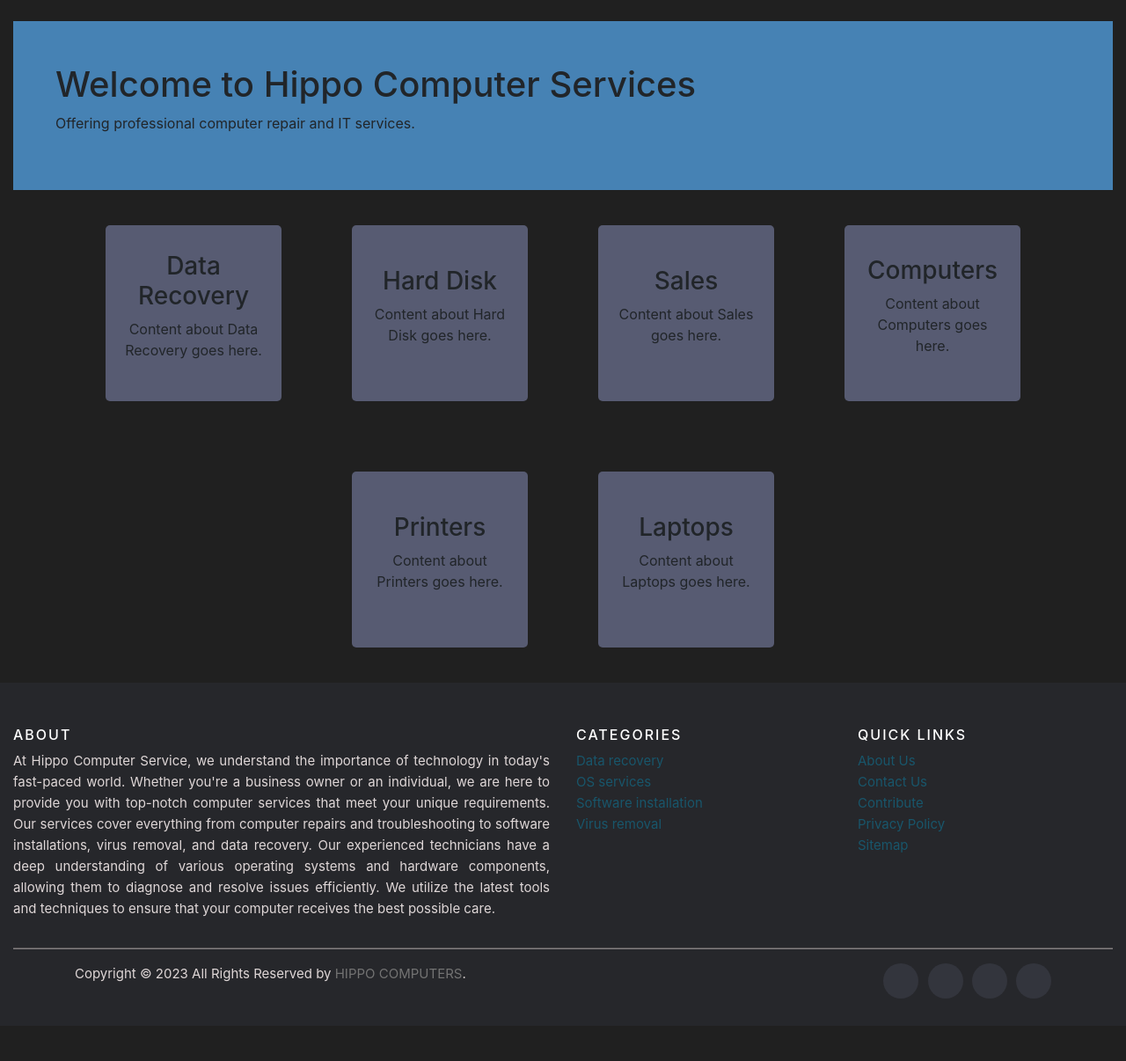
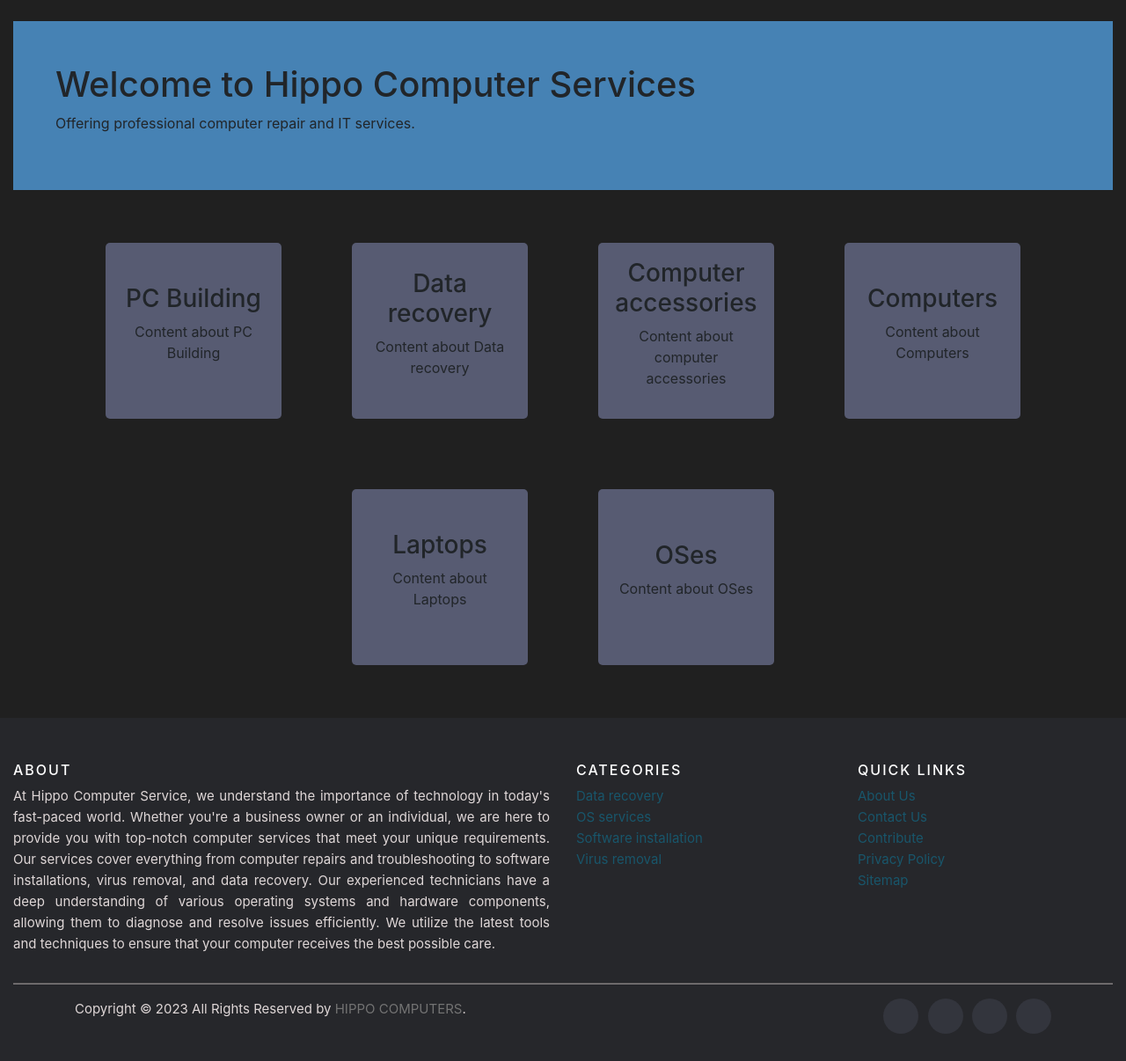
Before and after one commit to KarthiCF/PHP_secured, a PHP site: page / in a window 1280 px wide. Shown: the part 70-1276 px from the top of the page at 88% size. Before the commit the page ends 1205 px from the top, so only its background shows below. Run offline with PHP 8.4, Linux system fonts and the light colour scheme; some libraries are stand-ins or nearby versions.

Commit message:
home page

```diff
--- a/index.php
+++ b/index.php
@@ -58,29 +58,29 @@
     </div>
 
 
-    <div class="flex-container">
+    <div class="flex-container ">
       <div class="flex-item">
         <div class="content">
-          <h3>Data Recovery</h3>
+          <h3>PC Building</h3>
         </div>
         <div class="hover-content">
-          <p>Content about Data Recovery goes here.</p>
+          <p>Content about PC Building </p>
         </div>
       </div>
       <div class="flex-item">
         <div class="content">
-          <h3>Hard Disk</h3>
+          <h3>Data recovery</h3>
         </div>
         <div class="hover-content">
-          <p>Content about Hard Disk goes here.</p>
+          <p>Content about Data recovery </p>
         </div>
       </div>
       <div class="flex-item">
         <div class="content">
-          <h3>Sales</h3>
+          <h3>Computer accessories</h3>
         </div>
         <div class="hover-content">
-          <p>Content about Sales goes here.</p>
+          <p>Content about computer accessories </p>
         </div>
       </div>
       <div class="flex-item">
@@ -88,23 +88,24 @@
           <h3>Computers</h3>
         </div>
         <div class="hover-content">
-          <p>Content about Computers goes here.</p>
+          <p>Content about Computers </p>
         </div>
       </div>
-      <div class="flex-item">
-        <div class="content">
-          <h3>Printers</h3>
-        </div>
-        <div class="hover-content">
-          <p>Content about Printers goes here.</p>
-        </div>
-      </div>
+
       <div class="flex-item">
         <div class="content">
           <h3>Laptops</h3>
         </div>
         <div class="hover-content">
-          <p>Content about Laptops goes here.</p>
+          <p>Content about Laptops </p>
+        </div>
+      </div>
+      <div class="flex-item">
+        <div class="content">
+          <h3>OSes</h3>
+        </div>
+        <div class="hover-content">
+          <p>Content about OSes</p>
         </div>
       </div>
 </div>
--- a/style.css
+++ b/style.css
@@ -42,6 +42,8 @@ justify-content: center;
   display: flex;
   flex-wrap: wrap;
   justify-content: center;
+  margin: 20px;
+
 }
 
 .flex-item {
@@ -60,14 +62,14 @@ justify-content: center;
 }
 
 .flex-item:hover {
-  background-color: #7e8897;
+  background-color: #287ddfb5;
 }
 
-.flex-item:hover .content {
+.flex-item:hover.content {
   display: none;
 }
 
-.flex-item .content {
+.flex-item.content {
   display: block;
 }
 
@@ -124,13 +126,13 @@ justify-content: center;
 {
   padding-left:0;
   list-style:none;
-  color: #667cab;
+  color: #287ddfb5;
 
 }
 .footer-links li
 {
   display:block;
-  color: #667cab;
+  color: #456cc1;
 }
 .footer-links a
 {
```
